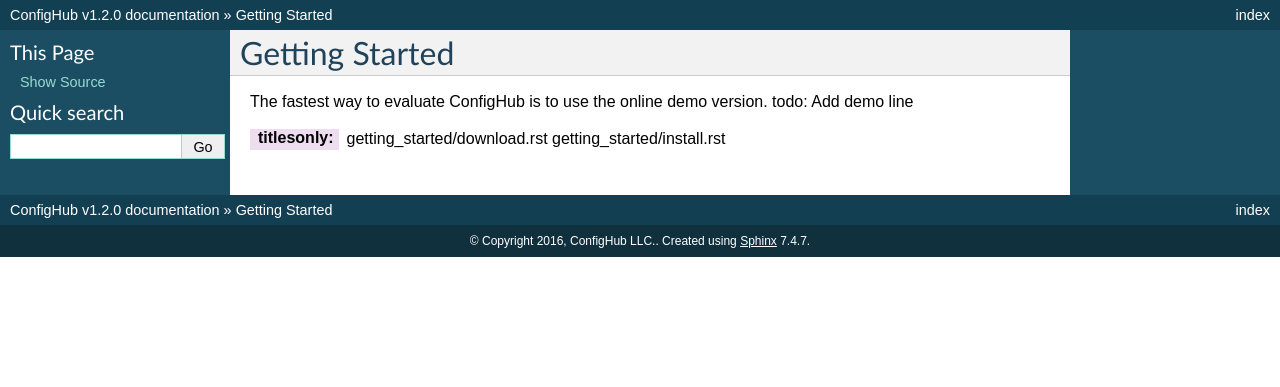
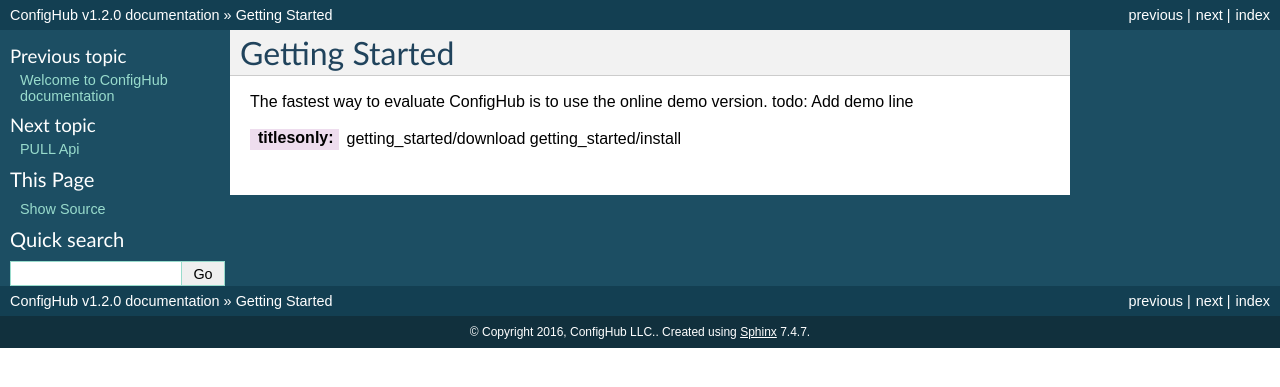
Before and after one commit to ConfigHubPub/Docs, a Sphinx documentation site: the page built from documentation/pages/getting_started.rst, in a window 1280 px wide. Shown: the top 387 px of the page. Built offline with Sphinx 7.4.7, drawn with Linux system fonts in a browser that asks for light colours; pages that are not in the unit, such as notebooks, are missing from menus.

```diff
--- a/documentation/index.rst
+++ b/documentation/index.rst
@@ -12,6 +12,6 @@ Welcome to ConfigHub documentation
    :maxdepth: 2
    :caption: API REST Schema
 
-   getting_started/index.rst
-   pages/api_pull
-   pages/api_push
+   pages/getting_started
+   pages/rest/api_pull
+   pages/rest/api_push
--- a/documentation/pages/getting_started/index.rst
+++ b/documentation/pages/getting_started.rst
@@ -10,5 +10,5 @@ todo: Add demo line
 .. toctree::
 :titlesonly:
 
-   getting_started/download.rst
-   getting_started/install.rst
+   getting_started/download
+   getting_started/install
```
